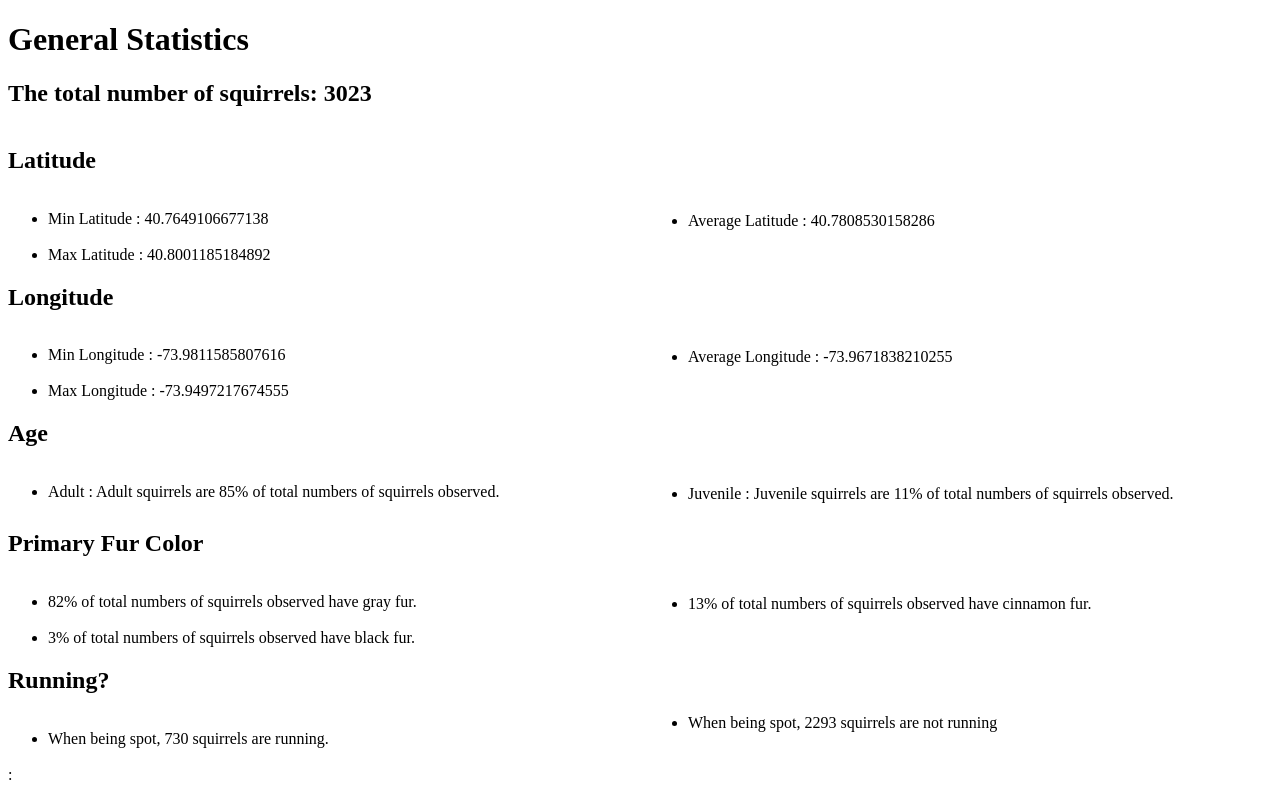
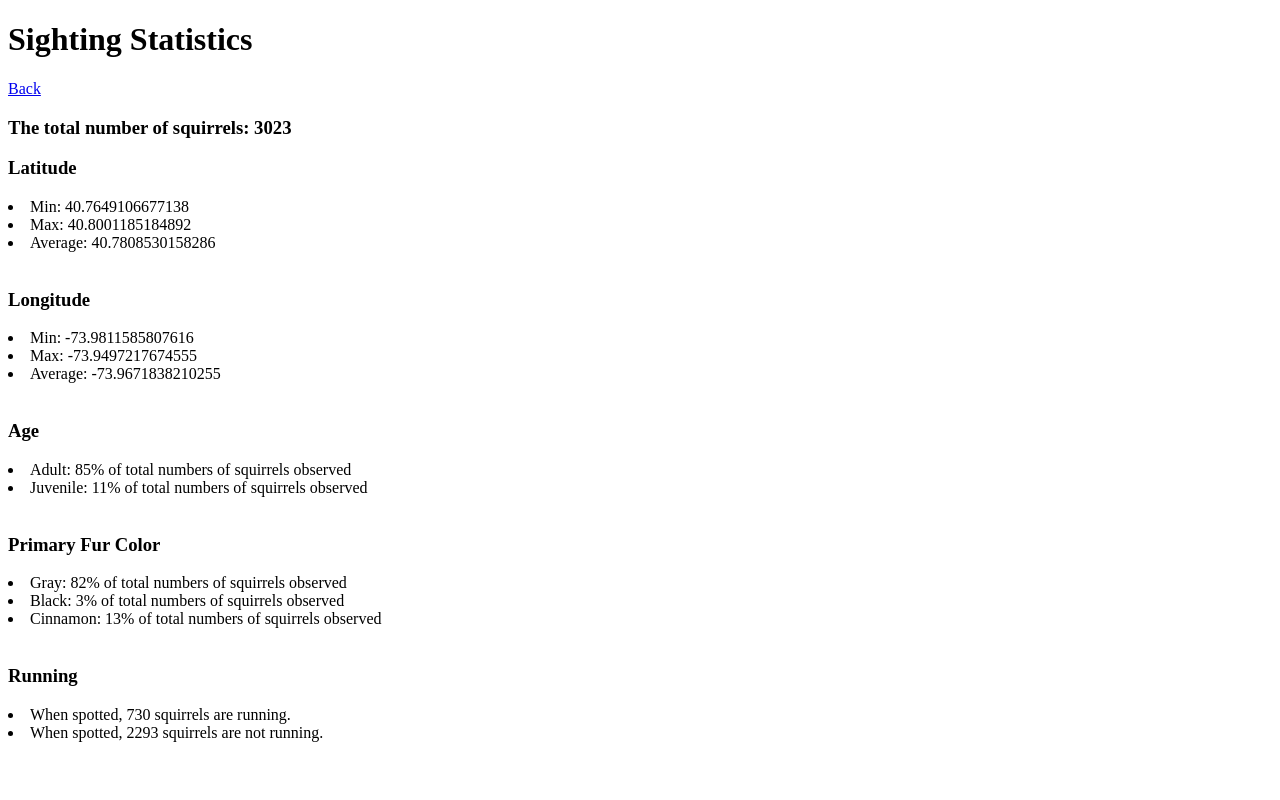
Before and after one commit to zlei22/section2_group22, a Django app: page /sightings/stats/ in a window 1280 px wide. Run offline with Django 3.2, Linux system fonts and the light colour scheme; data comes from the database, SQL or seed files in the repository; both versions use the stored data as it was after the commit.

Commit message:
Update templates

```diff
--- a/sightings/templates/sightings/add.html
+++ b/sightings/templates/sightings/add.html
@@ -1,5 +1,7 @@
 <html>
   <body>
+    <h1>Add a New Squirrel Sighting</h1>
+    <a href='/sightings/'>Back</a>
     <form method="post">
       {% csrf_token %}
 
--- a/sightings/templates/sightings/index.html
+++ b/sightings/templates/sightings/index.html
@@ -1,6 +1,10 @@
 <html>
   <body>
     <h1>Squirrel Sightings</h1>
+    <h4>(Click on the unique squirrel ID to see details and edit)</h4>
+    <a href='/sightings/add/'>Add a New Squirrel</a><br>
+    <a href='/sightings/stats/'>Check Sighting Statistics</a><br>
+    <a href='/map/'>Map the Sightings</a><br>
     {% if sightings %}
       <ul>
 	{% for sighting in sightings %}
--- a/sightings/templates/sightings/stats.html
+++ b/sightings/templates/sightings/stats.html
@@ -1,70 +1,39 @@
 <!DOCTYPE html>
 <html lang = "en">
-	<head>
-	<title>General Statistics</title>
-	</head>
+  <body>
+    <h1>Sighting Statistics</h1>
+    <a href='/sightings/'>Back</a>
+    <br>
 
-	<body>
-		<h1>General Statistics</h4>
-		<h2>The total number of squirrels: {{totalnumber}}</h2>
-		<div class="div-col columns column-width" style="-moz-column-width: 30em; -webkit-column-width: 30em; column-width: 30em;">
-		</div>
-		<h2>Latitude</h2>
-		<div class="div-col columns column-width" style="-moz-column-width: 30em; -webkit-column-width: 30em; column-width: 30em;">
-			<ul>
-				<li>Min Latitude : {{stats_lat.min_lat}}</li>
-				<br>
-				<li>Max Latitude : {{stats_lat.max_lat}}</li>
-				<br>
-				<li>Average Latitude : {{stats_lat.avg_lat}}</li>
-				<br>
-			</ul>
+    <h3>The total number of squirrels: {{totalnumber}}</h3>
 
-		</div>
+    <h3>Latitude</h3>
+    <li>Min: {{stats_lat.min_lat}}</li>
+    <li>Max: {{stats_lat.max_lat}}</li>
+    <li>Average: {{stats_lat.avg_lat}}</li>
+    <br>
 
-		<h2>Longitude</h2>
-		<div class="div-col columns column-width" style="-moz-column-width: 30em; -webkit-column-width: 30em; column-width: 30em;">
-			<ul>
-				<li>Min Longitude : {{stats_long.min_long}}</li>
-				<br>
-				<li>Max Longitude : {{stats_long.max_long}}</li>
-				<br>
-				<li>Average Longitude : {{stats_long.avg_long}}</li>
-				<br>
-			</ul>
-		</div>
+    <h3>Longitude</h3>
+    <li>Min: {{stats_long.min_long}}</li>
+    <li>Max: {{stats_long.max_long}}</li>
+    <li>Average: {{stats_long.avg_long}}</li>
+    <br>
 
-		<h2>Age</h2>
-		<div class="div-col columns column-width" style="-moz-column-width: 30em; -webkit-column-width: 30em; column-width: 30em;">
-			<ul>
-				<li>Adult : Adult squirrels are {{adult}}% of total numbers of squirrels observed.</li><br>
-				<li>Juvenile : Juvenile squirrels are {{juvenile}}% of total numbers of squirrels observed.</li>
-			</ul>
-		</div>
+    <h3>Age</h3>
+    <li>Adult: {{adult}}% of total numbers of squirrels observed</li>
+    <li>Juvenile: {{juvenile}}% of total numbers of squirrels observed</li>
+    <br>
 
-		<h2>Primary Fur Color</h2>
-		<div class="div-col columns column-width" style="-moz-column-width: 30em; -webkit-column-width: 30em; column-width: 30em;">
-			<ul>
-				<li> {{gray}}% of total numbers of squirrels observed have gray fur.</li>
-				<br>
-				<li> {{black}}% of total numbers of squirrels observed have black fur.</li>
-				<br>
-				<li> {{cinnamon}}% of total numbers of squirrels observed have cinnamon fur.</li>
-				<br>
-			</ul>
-		</div>
+    <h3>Primary Fur Color</h3>
+    <li>Gray: {{gray}}% of total numbers of squirrels observed</li>
+    <li>Black: {{black}}% of total numbers of squirrels observed</li>
+    <li>Cinnamon: {{cinnamon}}% of total numbers of squirrels observed</li>
+    <br>
 
+    <h3>Running</h3>
+    <li>When spotted, {{running}} squirrels are running.</li>
+    <li>When spotted, {{not_running}} squirrels are not running.</li>
+    <br>
 
-		<h2>Running? </h2>
-		<div class="div-col columns column-width" style="-moz-column-width: 30em; -webkit-column-width: 30em; column-width: 30em;">
-			<ul>
-				<li>When being spot, {{running}} squirrels are running.</li>
-				<br>
-				<li>When being spot, {{not_running}} squirrels are not running</li>
-				<br>
-			</ul>
-		</div>
-:
-
-	</body>
+  </body>
 </html>
--- a/sightings/views.py
+++ b/sightings/views.py
@@ -24,16 +24,22 @@ def details(request, squirrel_id):
 
 
 def edit(request, squirrel_id):
-    sighting = Sighting.objects.get(uid=squirrel_id)
+    sightings = Sighting.objects.filter(uid=squirrel_id)
+    forms = []
     if request.method == 'POST':
-        form = SquirrelForm(request.POST, instance=sighting)
-        if form.is_valid():
-            form.save()
+        for sighting in sightings:
+            forms.append(SquirrelForm(request.POST, instance=sighting))
+        # form = SquirrelForm(request.POST, instance=sighting)
+        if all([form.is_valid() for form in forms]):
+            for form in forms:
+                form.save()
             return redirect(f'/sightings/{squirrel_id}')
     else:
-        form = SquirrelForm(instance=sighting)
+        for sighting in sightings:
+            forms.append(SquirrelForm(instance=sighting))
+        # form = SquirrelForm(instance=sighting)
     context = {
-        'form': form,
+        'forms': forms,
     }
     return render(request, 'sightings/edit.html', context)
 
--- a/squirreltracker/urls.py
+++ b/squirreltracker/urls.py
@@ -15,6 +15,7 @@ Including another URLconf
 """
 from django.contrib import admin
 from django.urls import include, path
+from . import views
 
 urlpatterns = [
     path('admin/', admin.site.urls),
```
Also changed, not shown: app.yaml (added, +8 -0 lines), sightings/templates/sightings/details.html (+25 -4 lines), sightings/templates/sightings/edit.html (+10 -3 lines), db.sqlite3. Lines whose indentation alone changed are shown as unchanged.
